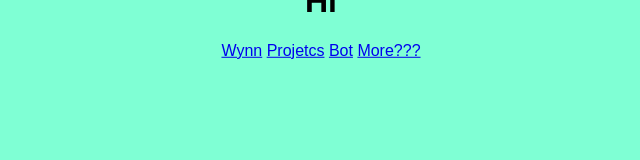
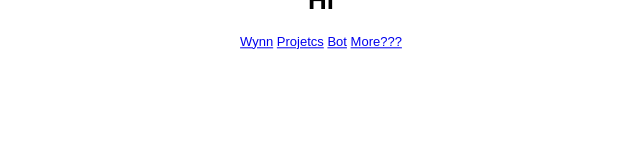
Before and after one commit to Waphhh/waphhh.github.io, a plain HTML site: page index.html in a window 1280 px wide. Shown: the whole page, without its empty margins (327-967 px from the left). Drawn offline with Linux system fonts and the light colour scheme.

Commit message:
Update style.css

```diff
--- a/style.css
+++ b/style.css
@@ -1,10 +1,16 @@
+* {
+    -moz-box-sizing: border-box;
+    -o-box-sizing: border-box;
+    -webkit-box-sizing: border-box;
+    box-sizing: border-box;
+}
+
 body {
     width: 100%;
     height: 100%;
+    font-family: sans-serif;
+    font-size: 13px;
     text-align: center;
-    border-radius: 15px;
-    background-color: aquamarine;
-    font-family: sans-serif;
     overflow: hidden;
 }
 
```
